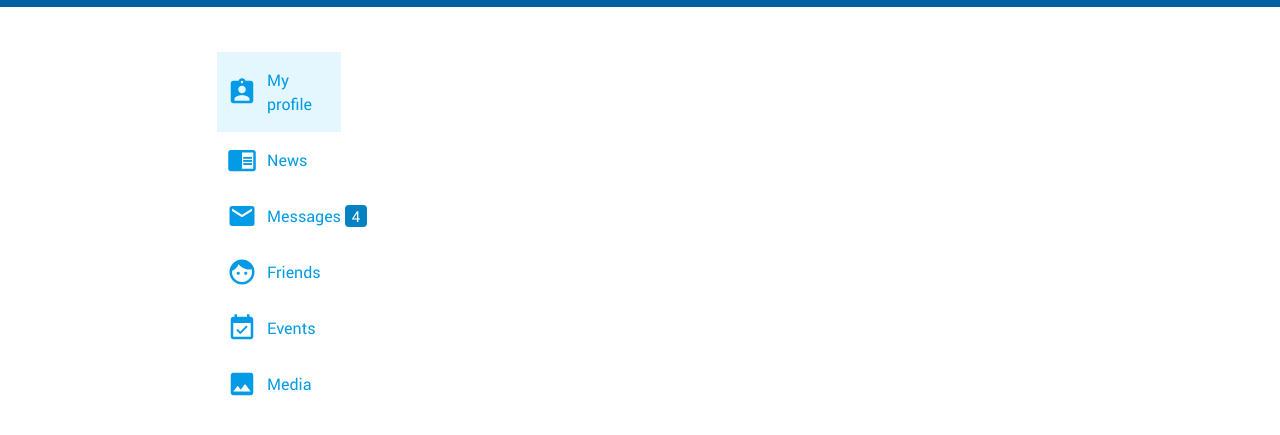
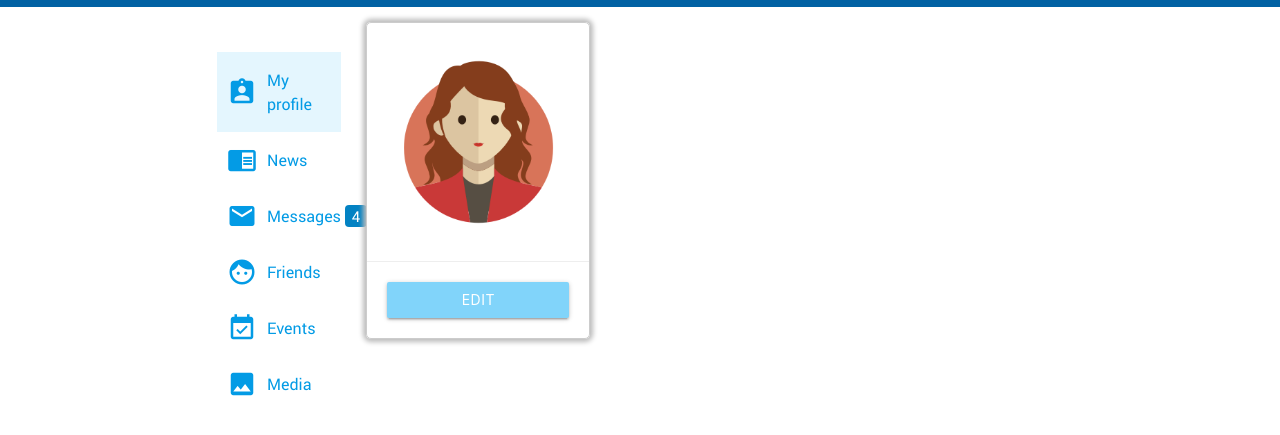
Before and after one commit to art-tal/HT_2019.11.24, a plain HTML site: page index.html in a window 1280 px wide. Shown: the part 61-496 px from the top of the page. Drawn offline with Linux system fonts and the light colour scheme.

Commit message:
Add .photo

```diff
--- a/index.html
+++ b/index.html
@@ -46,11 +46,6 @@
 							<p>Friends</p>
 							<span></span>
 						</a></li>
-					<!-- <li><a href="#">
-							<i class="large material-icons">chrome_reader_mode</i>
-							<p></p>
-							<span></span>
-						</a></li> -->
 					<li><a href="#" class="valign-wrapper">
 							<i class="small material-icons">event_available</i>
 							<p>Events</p>
@@ -61,7 +56,15 @@
 						</a></li>
 				</ul>
 			</menu>
-			<div class="col s3"></div>
+
+			<aside class="col s3">
+				<div class="photo center">
+					<img src="img/av_256.png" alt="av_256">
+					<hr>
+					<button class="btn waves-effect waves-light light-blue lighten-3">EDIT</button>
+				</div>
+			</aside>
+
 			<div class="col s7"></div>
 		</div>
 	</main>
--- a/sass/main.sass
+++ b/sass/main.sass
@@ -1,6 +1,12 @@
 $color-brand: #0382C3
 $color-header: #0161A3
 $color-brand-hover: #E4F6FE
+$border: 1px solid #eee
+
+%border-shadow
+	border: 1px solid #ccc
+	box-shadow: 0 0 5px 3px #bbb
+	border-radius: 5px
 
 *
 	margin:
@@ -32,9 +38,10 @@ header
 main
 	.row .col
 		padding: 0
+		// padding-left: 25px
+	.row .col.s2
 		padding-left: 25px
 	menu
-
 		li
 			a
 				padding: 0px 10px
@@ -56,3 +63,21 @@ main
 					float: none
 		li:hover, li.active
 			background-color: $color-brand-hover
+
+	.row .col.s3
+		margin: 0 25px
+	aside
+		width: 100%
+		padding: 0
+		@extend %border-shadow
+		img
+			width: 80%
+			margin: 30px auto
+			display: block
+		hr
+			border: none
+			border-bottom: $border
+			margin: 0
+		button
+			margin: 20px
+			width: calc(100% - 40px)
```
Also changed, not shown: css/main.css.
